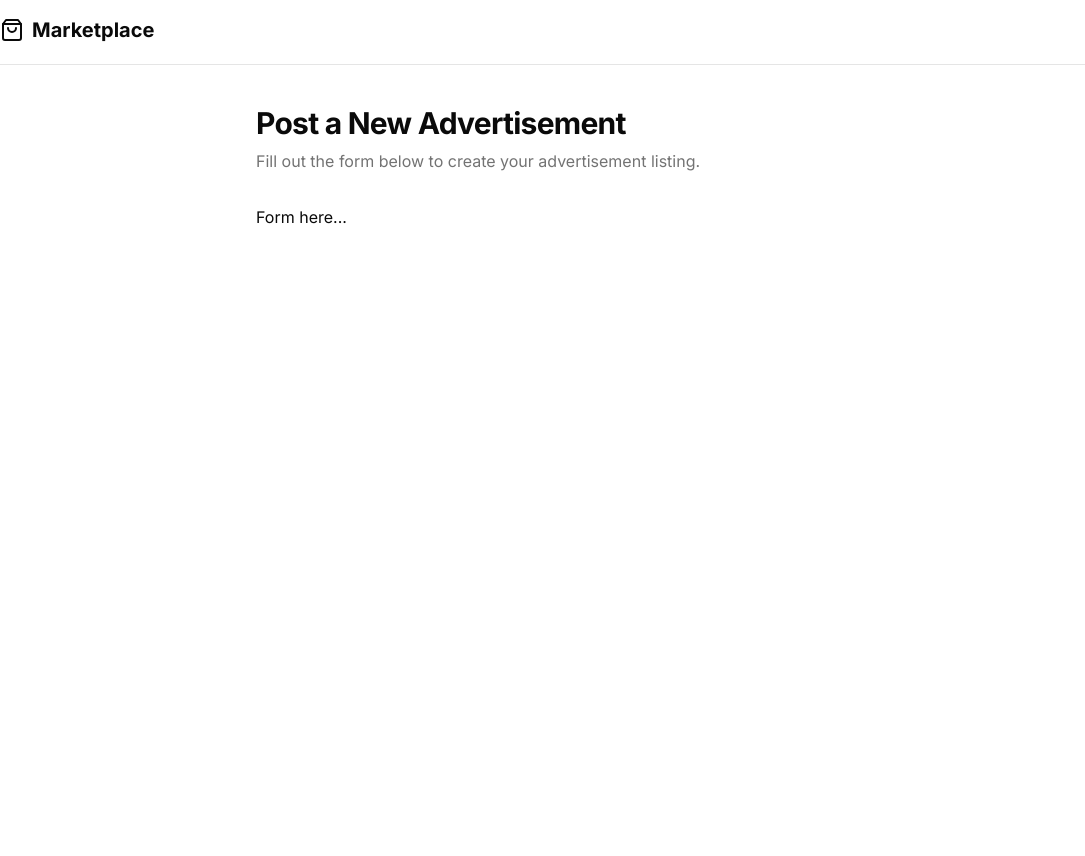
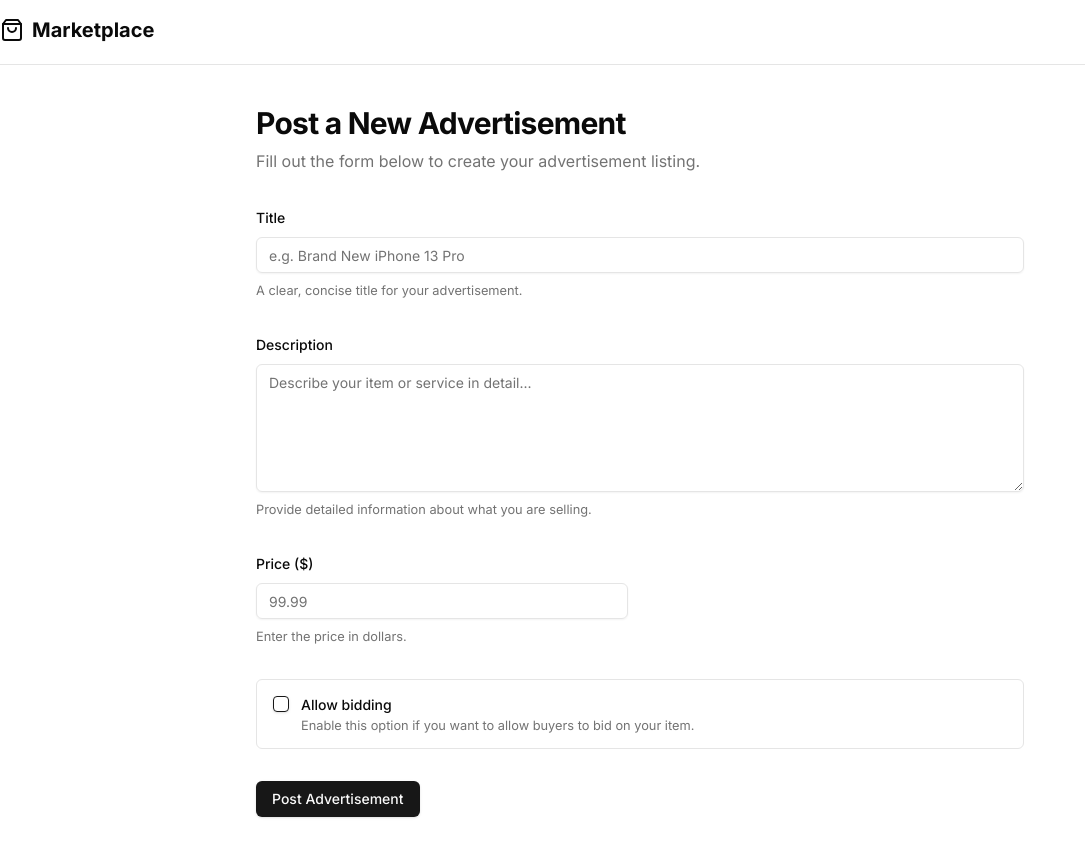
Before and after one commit to giulianovarriale/frontend-automated-tests-examples, a Next.js app: page / in a window 1280 px wide. Shown: the whole page, without its empty margins (0-1085 px from the left). Before the commit the page ends 800 px from the top, so only its background shows below. Built offline with nearby package versions, Linux system fonts and the light colour scheme.

Commit message:
feat: UI elements are in place

```diff
--- a/components/ui/new-advertisement-form/new-advertisement-form.tsx
+++ b/components/ui/new-advertisement-form/new-advertisement-form.tsx
@@ -1,3 +1,70 @@
+import { Checkbox } from "@/components/ui/checkbox";
+import { Label } from "@/components/ui/label";
+import { Button } from "@/components/ui/button";
+import { FieldHelper } from "@/components/ui/field-helper";
+import { Input } from "@/components/ui/input";
+import { Textarea } from "@/components/ui/textarea";
+
+const fieldIds = {
+  title: "title",
+  description: "description",
+  price: "price",
+};
+
 export function NewAdvertisementForm() {
-  return <p>Form here...</p>;
+  return (
+    <form className="space-y-8">
+      <div className="space-y-2">
+        <Label htmlFor={fieldIds.title}>Title</Label>
+
+        <Input id={fieldIds.title} placeholder="e.g. Brand New iPhone 13 Pro" />
+
+        <FieldHelper>
+          A clear, concise title for your advertisement.
+        </FieldHelper>
+      </div>
+
+      <div className="space-y-2">
+        <Label htmlFor={fieldIds.description}>Description</Label>
+
+        <Textarea
+          id={fieldIds.description}
+          placeholder="Describe your item or service in detail..."
+          className="min-h-32"
+        />
+
+        <FieldHelper>
+          Provide detailed information about what you are selling.
+        </FieldHelper>
+      </div>
+
+      <div className="grid grid-cols-1 gap-6 md:grid-cols-2">
+        <div className="space-y-2">
+          <Label htmlFor={fieldIds.price}>Price ($)</Label>
+          <Input id={fieldIds.price} placeholder="99.99" />
+
+          <FieldHelper>Enter the price in dollars.</FieldHelper>
+        </div>
+      </div>
+
+      <div className="block space-y-6 border rounded-md p-4">
+        <div className="flex space-x-3">
+          <Checkbox id="checkbox" />
+
+          <div className="space-y-2 leading-none">
+            <Label htmlFor="checkbox">Allow bidding</Label>
+
+            <FieldHelper>
+              Enable this option if you want to allow buyers to bid on your
+              item.
+            </FieldHelper>
+          </div>
+        </div>
+      </div>
+
+      <Button type="submit" className="w-full md:w-auto">
+        Post Advertisement
+      </Button>
+    </form>
+  );
 }
--- a/package.json
+++ b/package.json
@@ -23,7 +23,6 @@
     "@radix-ui/react-separator": "^1.1.2",
     "@radix-ui/react-slot": "^1.1.2",
     "@radix-ui/react-toast": "^1.2.6",
-    "@testing-library/cypress": "^10.0.3",
     "class-variance-authority": "^0.7.1",
     "clsx": "^2.1.1",
     "cmdk": "^1.1.1",
@@ -43,6 +42,7 @@
     "@testing-library/jest-dom": "^6.6.3",
     "@testing-library/react": "^16.2.0",
     "@testing-library/user-event": "^14.6.1",
+    "@testing-library/cypress": "^10.0.3",
     "@types/node": "^20",
     "@types/react": "^19",
     "@types/react-dom": "^19",
```
Also changed, not shown: 2 other files (tests, documents, lock files or other folders).
